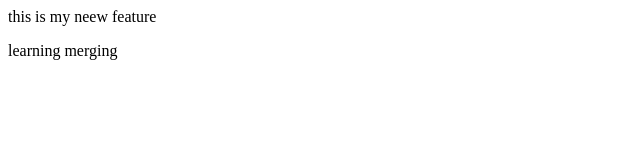
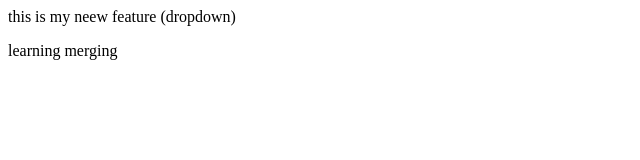
Before and after one commit to vykhushi/localRepo, a plain HTML site: page index.html in a window 1280 px wide. Shown: the whole page, without its empty margins (0-640 px from the left). Drawn offline with Linux system fonts and the light colour scheme.

```diff
--- a/index.html
+++ b/index.html
@@ -1,5 +1,5 @@
 <p>
-    this is my neew feature
+    this is my neew feature (dropdown)
 </p>
 <p>
     learning merging
```
